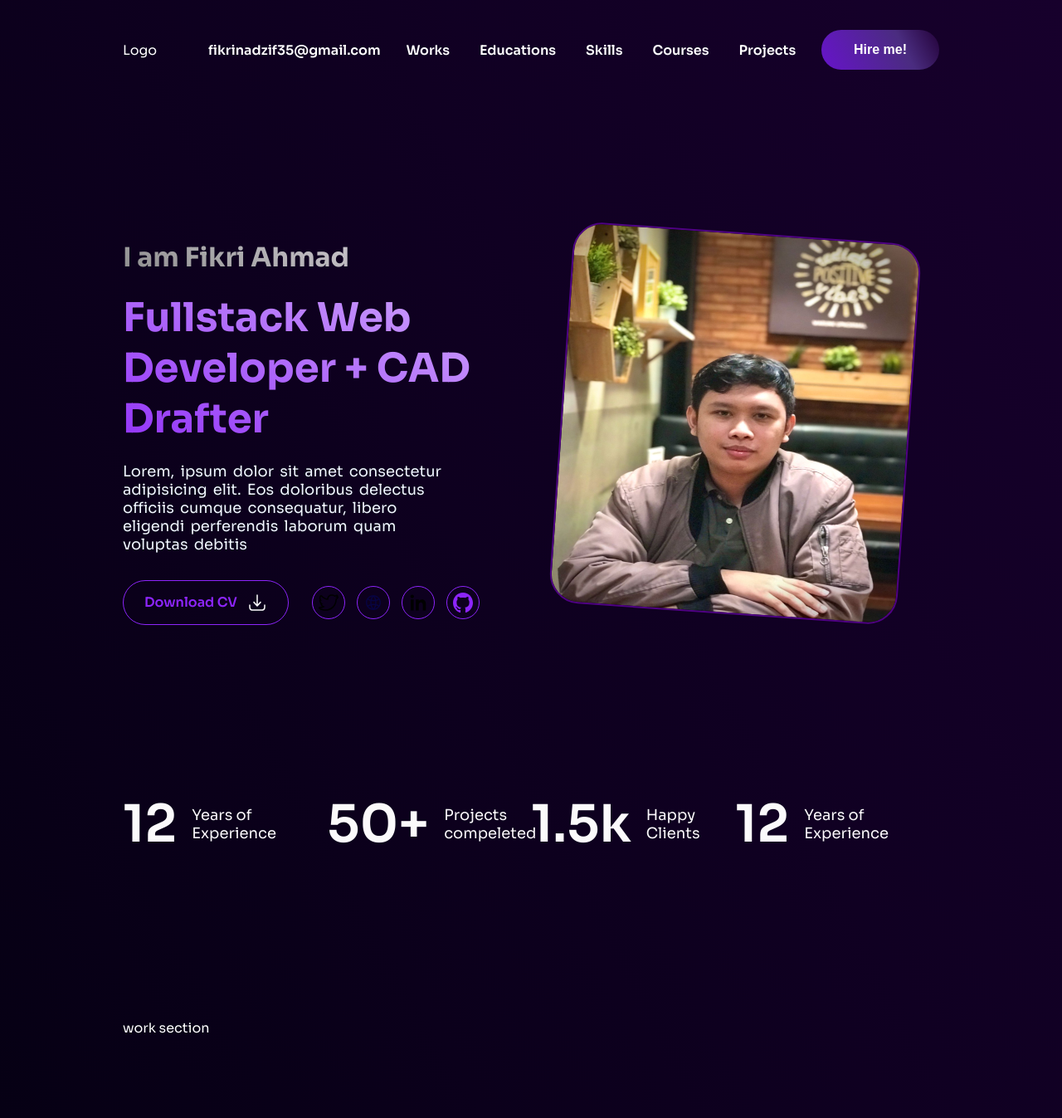
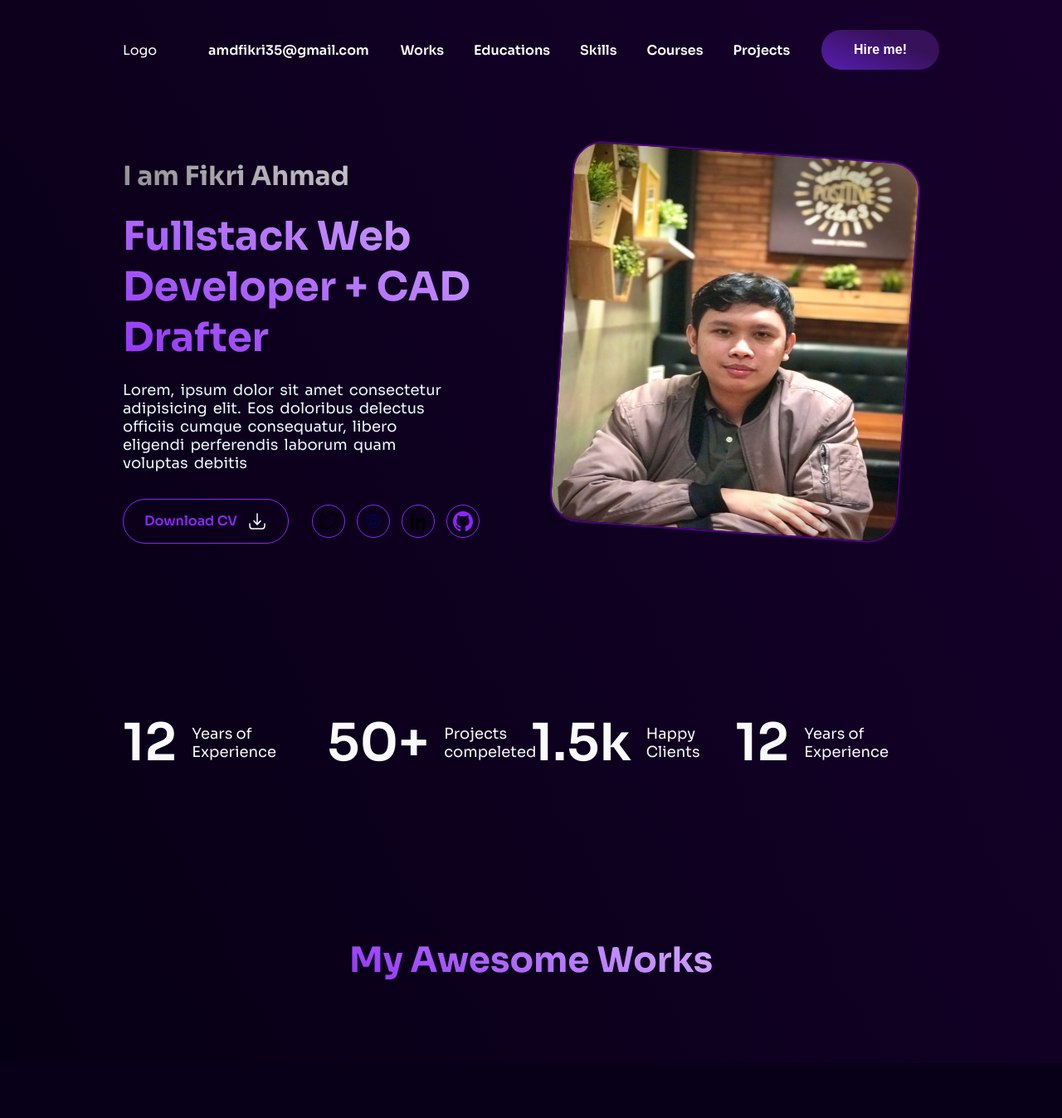
Before and after one commit to LepakBoy/single_page, a Next.js app: page / in a window 1280 px wide. Shown: the whole page at 83% size. After the commit the page ends 1281 px from the top, so only its background shows below. Built offline with nearby package versions, Linux system fonts and the light colour scheme.

Commit message:
title section component

```diff
--- a/src/app/components/heroSection/heroSection.module.css
+++ b/src/app/components/heroSection/heroSection.module.css
@@ -1,5 +1,5 @@
 .section{
-    padding: 98px 0 98px;
+    padding: 0 0 98px;
 }
 
 .container{
@@ -23,7 +23,7 @@
 .title_name{
     font-size: 32px;
     background-color: #5d5d5d;
-    background: -webkit-linear-gradient(62deg, #8e8e8e 0%, #ece7f0 100%);
+    background: var(--secondary_gradient_text);
     -webkit-background-clip: text;
     -webkit-text-fill-color: transparent;
 }
@@ -31,7 +31,7 @@
 .title{
     font-size: 48px;
     background-color: #8d25fb;
-    background: -webkit-linear-gradient(62deg, #9334f8 0%, #d3adfd 100%);
+    background: var(--prime_gradient_text);
     -webkit-background-clip: text;
     -webkit-text-fill-color: transparent;
 }
--- a/src/app/components/heroSection/heroSection.tsx
+++ b/src/app/components/heroSection/heroSection.tsx
@@ -9,6 +9,7 @@ import WebIcon from '../../../../public/web.svg';
 import Link from 'next/link';
 import Badge from '../molecule/badge/badge';
 import BadgeSection from '../badgeSection/badgeSection';
+import BgHero from '../molecule/bgHero/bgHero';
 
 export default function HeroSection() {
   const listButton = [
@@ -20,6 +21,7 @@ export default function HeroSection() {
 
   return (
     <section className={styles.section}>
+      {/* <BgHero /> */}
       <div className={styles.container}>
         <div className={styles.content}>
           <h2 className={styles.title_name}>I am Fikri Ahmad</h2>
--- /dev/null
+++ b/src/app/components/molecule/bgHero/bgHero.tsx
@@ -0,0 +1,6 @@
+import React from 'react';
+import styles from './bgHero.module.css';
+
+export default function BgHero() {
+  return <div className={styles.text}>LEPAK</div>;
+}
--- /dev/null
+++ b/src/app/components/molecule/titleSection/titleSection.module.css
@@ -0,0 +1,14 @@
+.container{
+    display: flex;
+    align-items: center;
+    justify-content: center;
+}
+
+.title{
+    font-size: 42px;
+    font-weight: 700;
+    background-color: var(--prime_color);
+    background: var(--prime_gradient_text);
+    -webkit-background-clip: text;
+    -webkit-text-fill-color: transparent;
+}
--- /dev/null
+++ b/src/app/components/molecule/titleSection/titleSection.tsx
@@ -0,0 +1,14 @@
+import React from 'react';
+import styles from './titleSection.module.css';
+
+interface ITitleSection {
+  title: string;
+}
+
+export default function TitleSection({ title }: ITitleSection) {
+  return (
+    <div className={styles.container}>
+      <h1 className={styles.title}>{title || 'title section'}</h1>
+    </div>
+  );
+}
--- a/src/app/components/navbar/itemLink/itemLink.module.css
+++ b/src/app/components/navbar/itemLink/itemLink.module.css
@@ -15,14 +15,18 @@
     color: #fff;
     font-size: 16px;
     font-weight: 600;
-    background: linear-gradient(63deg, rgb(100, 22, 195) 7%, rgba(124,86,209,0.5144651610644257) 68%, rgba(95, 9, 121, 0.189) 100%);
-    transition: 0.8s;
+    background: rgb(126,75,204);
+    background: linear-gradient(24deg, rgba(83, 28, 165, 0.974) 12%, rgba(72,25,113,0.6601234243697479) 70%);
+    transition: 1s;
 
 }
 
 .button_hire:hover{
     cursor: pointer;
-    background: linear-gradient(286deg, rgb(100, 22, 195) 7%, rgba(124,86,209,0.5144651610644257) 68%, rgba(95, 9, 121, 0.189) 100%);
+    background: rgb(126,75,204);
+    background: linear-gradient(286deg, rgb(100, 22, 195) 22%, rgba(124,86,209,0.5144651610644257) 68%, rgba(95, 9, 121, 0.189) 100%);
+    transition: 1s;
+
 }
 
 .nav_button{
--- a/src/app/components/navbar/navbar.tsx
+++ b/src/app/components/navbar/navbar.tsx
@@ -8,7 +8,7 @@ export default function Navbar() {
     <div className={styles.container}>
       <div className={styles.badge}>
         <div className={styles.logo}>Logo</div>
-        <span className={styles.email_badge}>fikrinadzif35@gmail.com</span>
+        <span className={styles.email_badge}>amdfikri35@gmail.com</span>
       </div>
       <ItemLink />
     </div>
--- a/src/app/components/worksSection/worksSection.tsx
+++ b/src/app/components/worksSection/worksSection.tsx
@@ -1,10 +1,11 @@
 import React from 'react';
 import styles from './worksSection.module.css';
+import TitleSection from '../molecule/titleSection/titleSection';
 
 export default function WorksSection() {
   return (
     <div className={styles.container}>
-      <div className={styles.coba}>work section</div>
+      <TitleSection title="My Awesome Works" />
     </div>
   );
 }
--- a/src/app/globals.css
+++ b/src/app/globals.css
@@ -1,7 +1,9 @@
 
 :root{
   --prime_color: #8d25fb;
-  --prime_text: #FBFAFB
+  --prime_text: #FBFAFB;
+  --prime_gradient_text: -webkit-linear-gradient(62deg, #9334f8 0%, #d3adfd 100%);
+  --secondary_gradient_text: -webkit-linear-gradient(62deg, #8e8e8e 0%, #ece7f0 100%);
 }
 
 *{
```
Also changed, not shown: src/app/components/molecule/bgHero/bgHero.module.css (added, +15 -0 lines).
